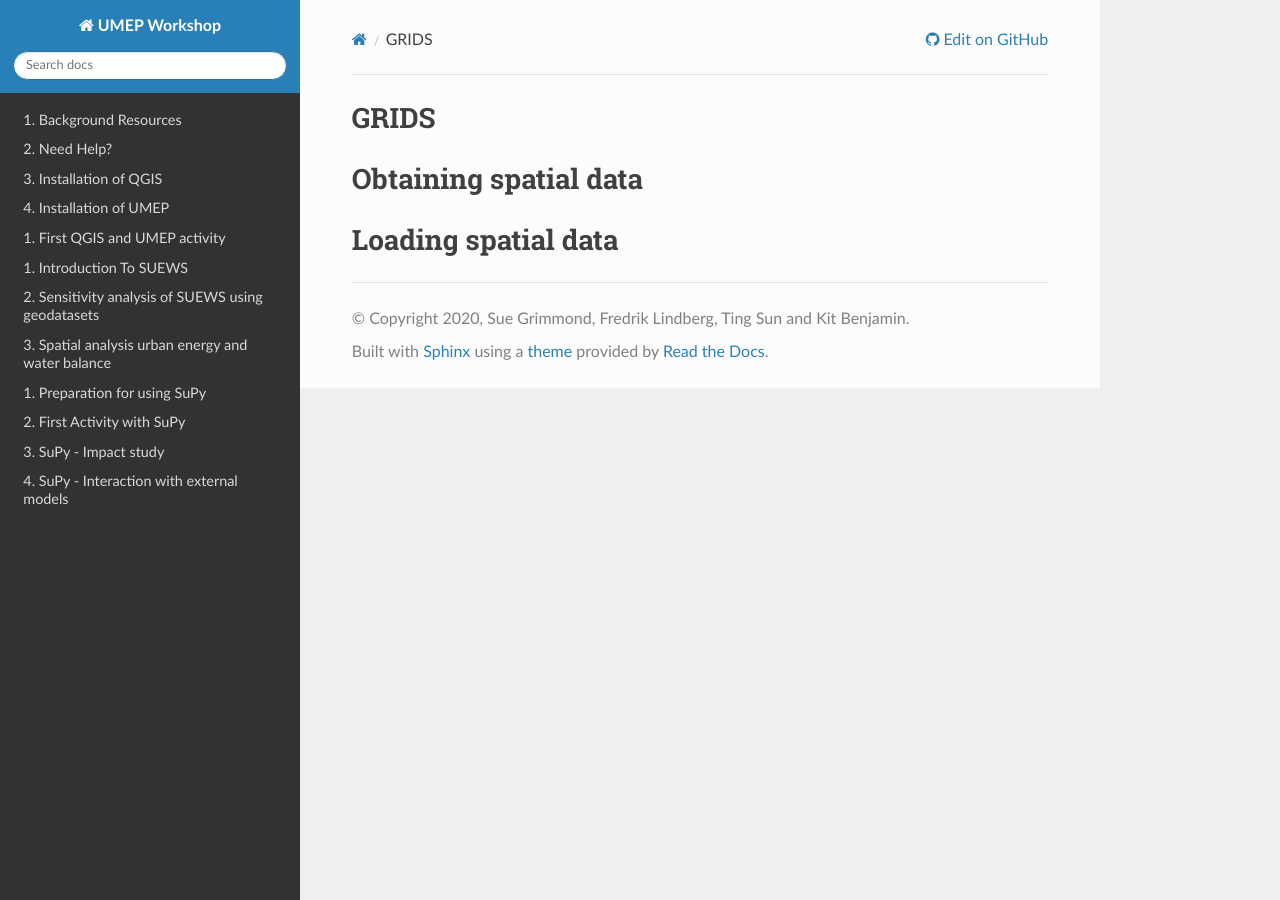
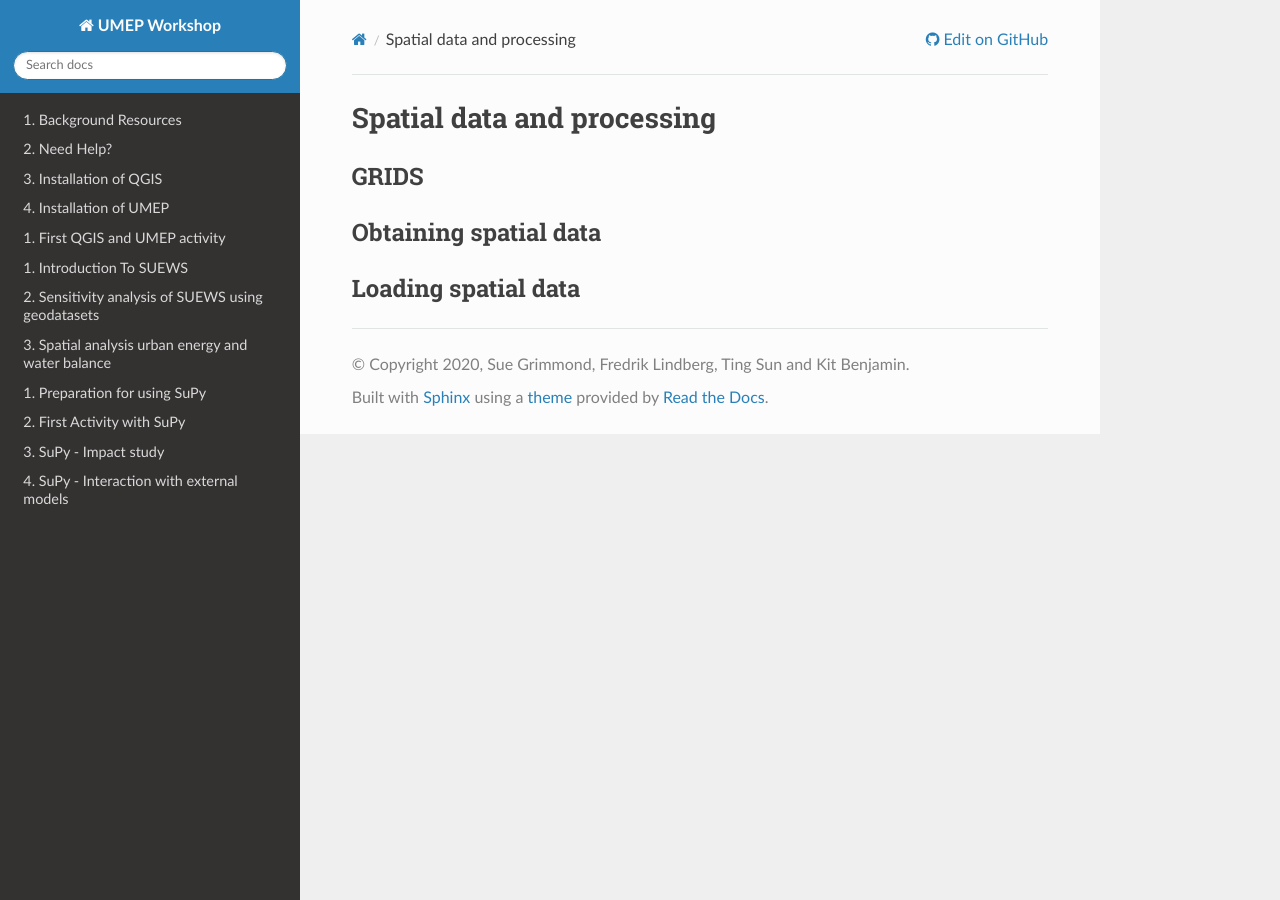
Before and after one commit to Urban-Meteorology-Reading/UMEP-Workshop, a Sphinx documentation site: the page built from source/GIS-2.rst, in a window 1280 px wide. Built offline with Sphinx 7.4.7 and the Read the Docs theme 2.0.0, drawn with Linux system fonts in a browser that asks for light colours; pages that are not in the unit, such as notebooks, are missing from menus.

Commit message:
Update GIS-2.rst

```diff
--- a/source/GIS-2.rst
+++ b/source/GIS-2.rst
@@ -1,3 +1,6 @@
+Spatial data and processing
+---------------------------
+
 GRIDS
 ~~~~~~
 
```
